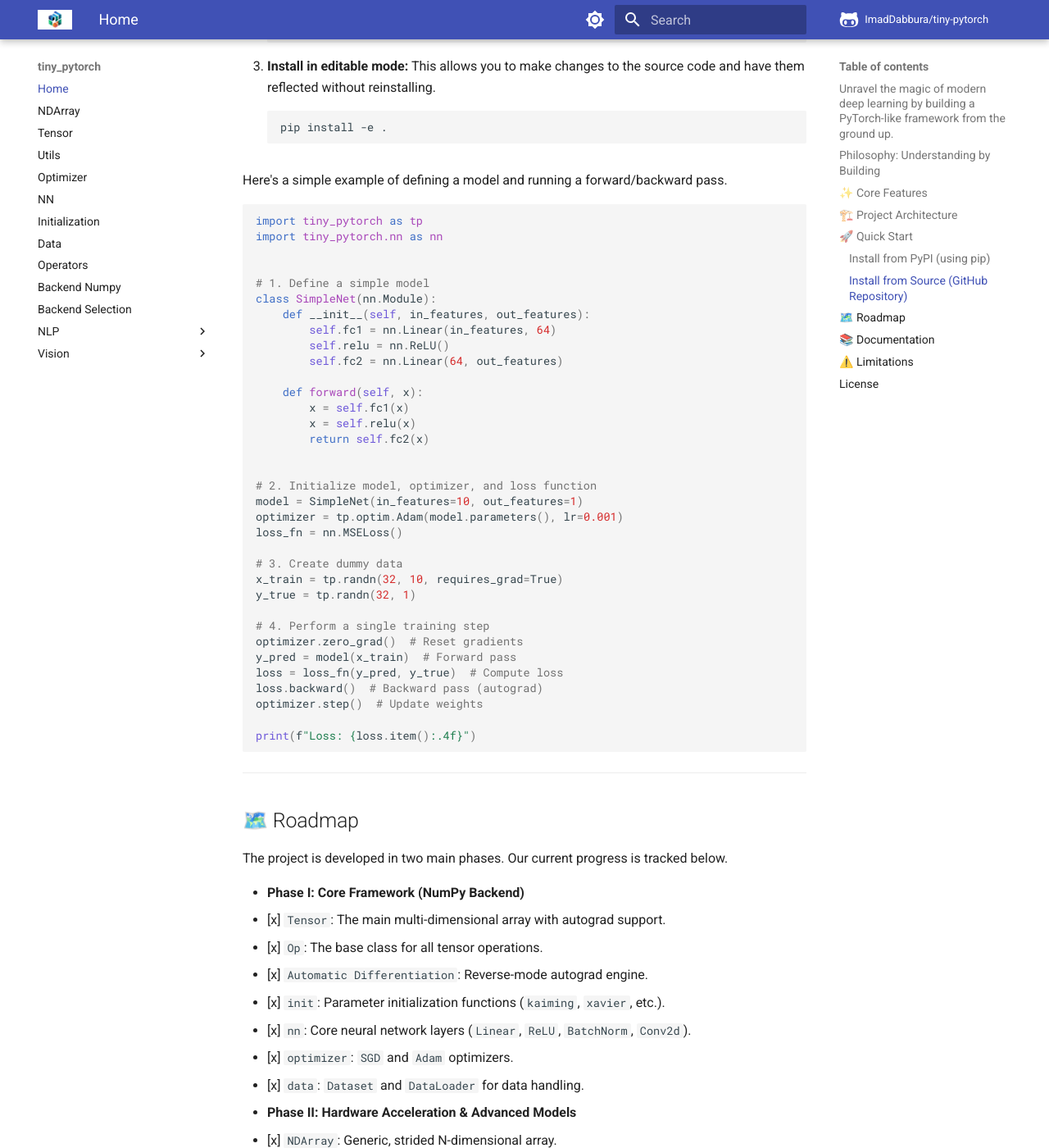
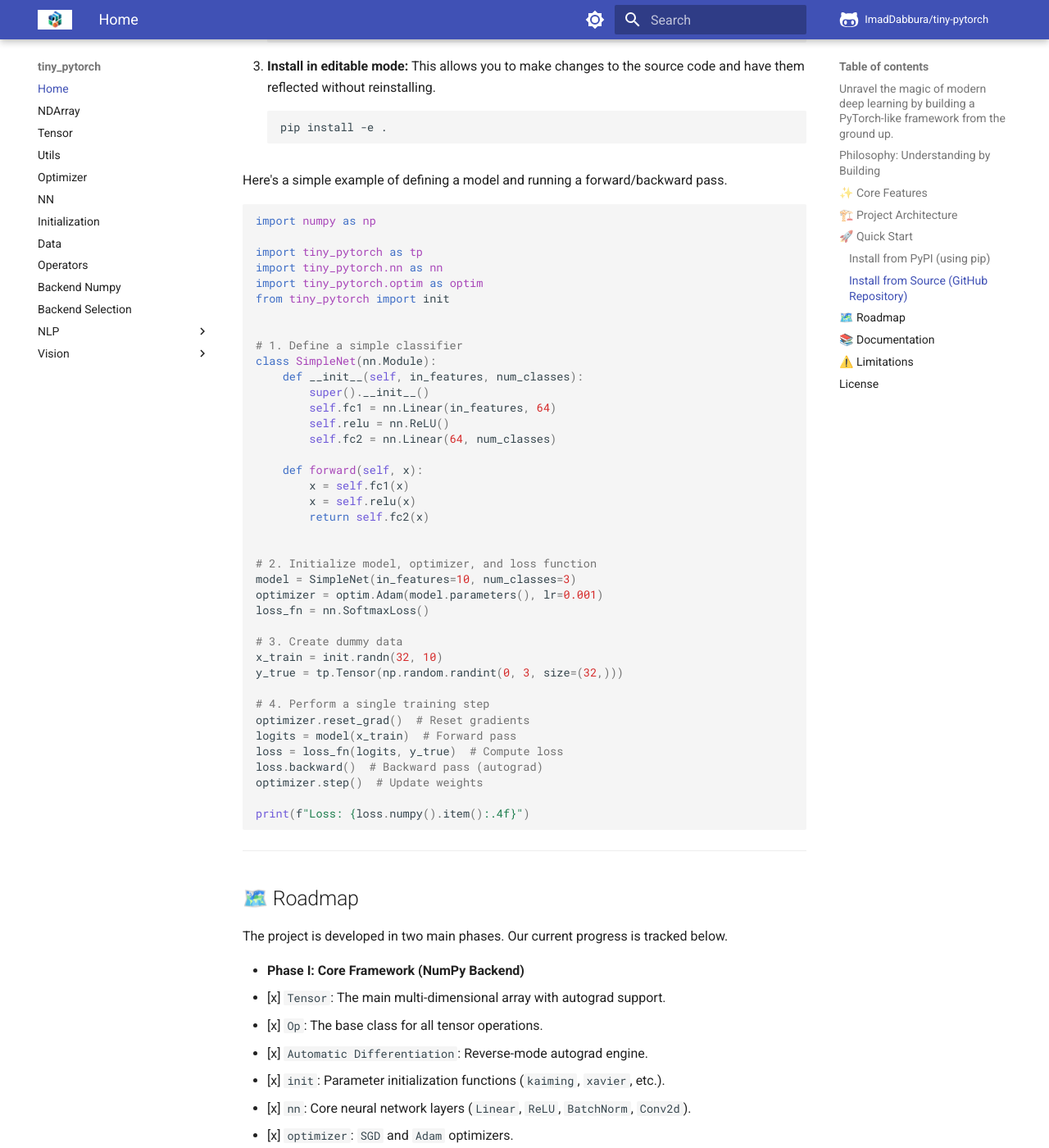
Before and after one commit to ImadDabbura/tiny-pytorch, an MkDocs documentation site: the page built from docs/index.md, in a window 1280 px wide and 1400 px high, scrolled down 3310 px. Shown: the whole window at 82% size. Built offline with MkDocs 1.6.1 and Material for MkDocs 9.7.7, drawn with Linux system fonts in a browser that asks for light colours; comment, search, counter and statistics services are not loaded; the version menu is left out.

Commit message:
Fix documentation API examples
- Replace the README and docs quick-start with a runnable classification example that uses SoftmaxLoss, init.randn, reset_grad, and NumPy scalar extraction.

- Import nn and optim modules explicitly in examples instead of referencing missing tp.nn and tp.optim attributes.

- Update generated docstring examples to stop advertising nonexistent Tensor.randn and top-level module shortcuts.

````diff
--- a/docs/index.md
+++ b/docs/index.md
@@ -104,16 +104,21 @@ To get the very latest development version or if you plan to contribute, you can
 Here's a simple example of defining a model and running a forward/backward pass.
 
 ```python
+import numpy as np
+
 import tiny_pytorch as tp
 import tiny_pytorch.nn as nn
+import tiny_pytorch.optim as optim
+from tiny_pytorch import init
 
 
-# 1. Define a simple model
+# 1. Define a simple classifier
 class SimpleNet(nn.Module):
-    def __init__(self, in_features, out_features):
+    def __init__(self, in_features, num_classes):
+        super().__init__()
         self.fc1 = nn.Linear(in_features, 64)
         self.relu = nn.ReLU()
-        self.fc2 = nn.Linear(64, out_features)
+        self.fc2 = nn.Linear(64, num_classes)
 
     def forward(self, x):
         x = self.fc1(x)
@@ -122,22 +127,22 @@ class SimpleNet(nn.Module):
 
 
 # 2. Initialize model, optimizer, and loss function
-model = SimpleNet(in_features=10, out_features=1)
-optimizer = tp.optim.Adam(model.parameters(), lr=0.001)
-loss_fn = nn.MSELoss()
+model = SimpleNet(in_features=10, num_classes=3)
+optimizer = optim.Adam(model.parameters(), lr=0.001)
+loss_fn = nn.SoftmaxLoss()
 
 # 3. Create dummy data
-x_train = tp.randn(32, 10, requires_grad=True)
-y_true = tp.randn(32, 1)
+x_train = init.randn(32, 10)
+y_true = tp.Tensor(np.random.randint(0, 3, size=(32,)))
 
 # 4. Perform a single training step
-optimizer.zero_grad()  # Reset gradients
-y_pred = model(x_train)  # Forward pass
-loss = loss_fn(y_pred, y_true)  # Compute loss
+optimizer.reset_grad()  # Reset gradients
+logits = model(x_train)  # Forward pass
+loss = loss_fn(logits, y_true)  # Compute loss
 loss.backward()  # Backward pass (autograd)
 optimizer.step()  # Update weights
 
-print(f"Loss: {loss.item():.4f}")
+print(f"Loss: {loss.numpy().item():.4f}")
 ```
 
 ---
````
Also changed, not shown: README.md (+17 -12 lines), docs/nn.md (+2 -2 lines), docs/optim.md (+5 -4 lines), 3 other files.
